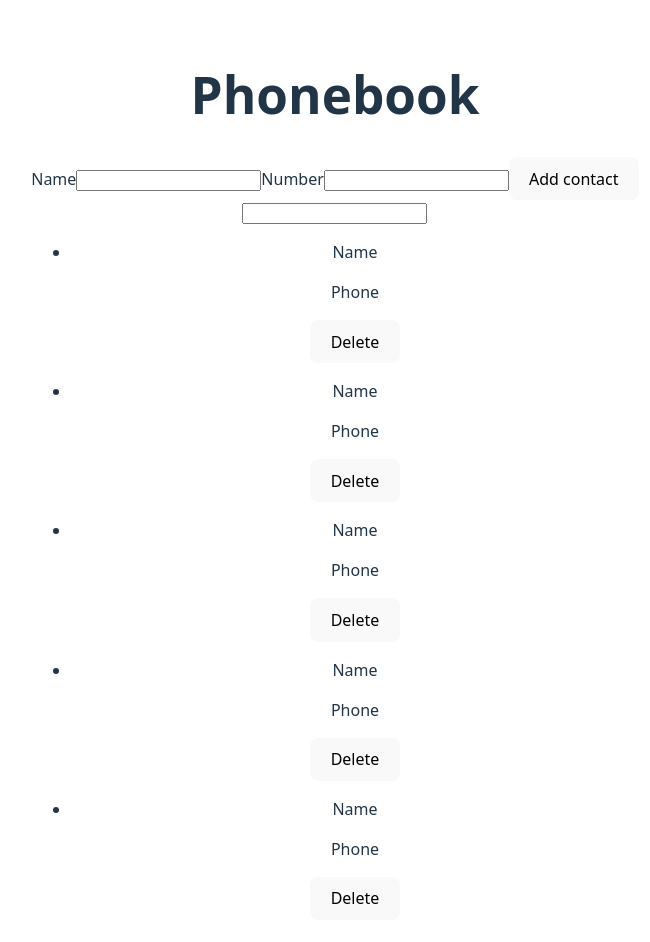
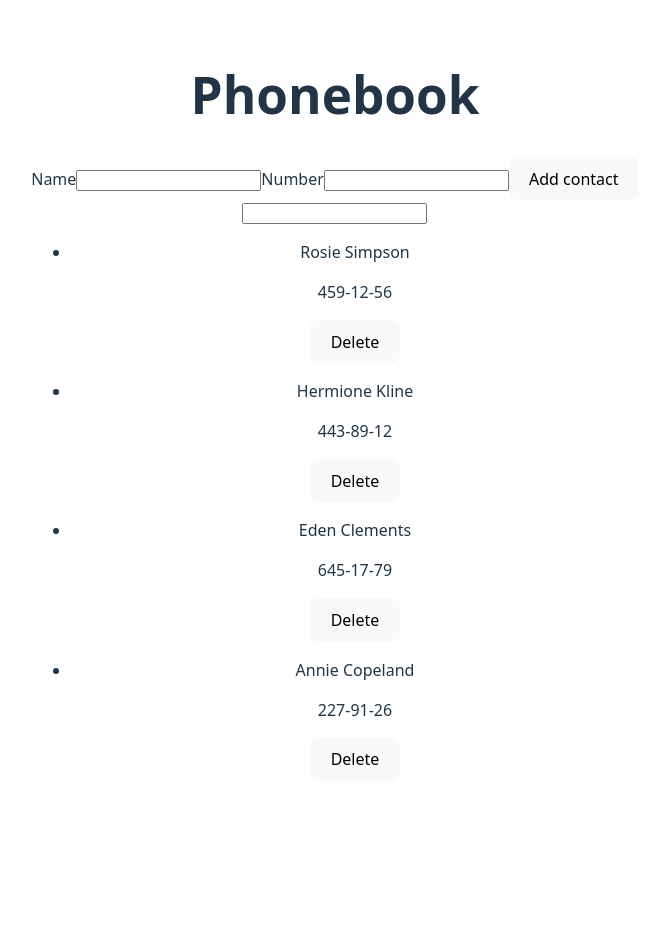
Before and after one commit to vitalii-mieliet/goit-react-hw-03, a React (Vite) app: page / in a window 1280 px wide. Shown: the top 942 px of the page, without its empty margins (305-955 px from the left). After the commit the page ends 829 px from the top, so only its background shows below. Built offline with nearby package versions, Linux system fonts and the light colour scheme.

Commit message:
feat: add rendering contact list

```diff
--- a/src/App.jsx
+++ b/src/App.jsx
@@ -1,26 +1,28 @@
 import { useState } from "react";
+import { nanoid } from "nanoid/non-secure";
+
 import ContactForm from "./components/ContactForm/ContactForm";
 import ContactList from "./components/ContactList/ContactList";
 import SearchBox from "./components/SearchBox/SearchBox";
-// import inittialContacts from "./data/initial-contacts.json";
+import initContacts from "./data/initContacts.json";
 import "./App.css";
 
 function App() {
-  const [contacts, setContacts] = useState([]);
-  const handleContacts = (newContact) => {
+  const [contacts, setContacts] = useState(initContacts);
+
+  const addContact = (newContact) => {
+    const contact = { ...newContact, id: nanoid() };
     setContacts((prevContacts) => {
-      return [...prevContacts, newContact];
+      return [...prevContacts, contact];
     });
   };
-
-  console.log(contacts);
 
   return (
     <div>
       <h1>Phonebook</h1>
-      <ContactForm addContact={handleContacts} />
+      <ContactForm addContact={addContact} />
       <SearchBox />
-      <ContactList />
+      <ContactList contacts={contacts} />
     </div>
   );
 }
--- a/src/components/Contact/Contact.jsx
+++ b/src/components/Contact/Contact.jsx
@@ -1,9 +1,9 @@
-const Contact = () => {
+const Contact = ({ contact: { name, number, id } }) => {
   return (
     <li>
       <div>
-        <p>Name</p>
-        <p>Phone</p>
+        <p>{name}</p>
+        <p>{number}</p>
       </div>
       <button type="button">Delete</button>
     </li>
--- a/src/components/ContactForm/ContactForm.jsx
+++ b/src/components/ContactForm/ContactForm.jsx
@@ -11,12 +11,12 @@ const ContactForm = ({ addContact }) => {
     actions.resetForm();
   };
   return (
-    <Formik initialValues={{ name: "", phone: "" }} onSubmit={handleSubmit}>
+    <Formik initialValues={{ name: "", number: "" }} onSubmit={handleSubmit}>
       <Form>
         <label htmlFor={nameId}>Name</label>
         <Field name="name" type="text" id={nameId} />
         <label htmlFor={phoneId}>Number</label>
-        <Field name="phone" type="phone" id={phoneId} />
+        <Field name="number" type="phone" id={phoneId} />
         <button type="submit">Add contact</button>
       </Form>
     </Formik>
--- a/src/components/ContactList/ContactList.jsx
+++ b/src/components/ContactList/ContactList.jsx
@@ -1,13 +1,11 @@
 import Contact from "../Contact/Contact";
 
-const ContactList = () => {
+const ContactList = ({ contacts }) => {
   return (
     <ul>
-      <Contact />
-      <Contact />
-      <Contact />
-      <Contact />
-      <Contact />
+      {contacts.map((contact) => (
+        <Contact key={contact.id} contact={contact} />
+      ))}
     </ul>
   );
 };
--- /dev/null
+++ b/src/data/initContacts.json
@@ -0,0 +1,6 @@
+[
+  { "id": "id-1", "name": "Rosie Simpson", "number": "459-12-56" },
+  { "id": "id-2", "name": "Hermione Kline", "number": "443-89-12" },
+  { "id": "id-3", "name": "Eden Clements", "number": "645-17-79" },
+  { "id": "id-4", "name": "Annie Copeland", "number": "227-91-26" }
+]
```
Also changed, not shown: src/data/initial-contacts.json (deleted).
